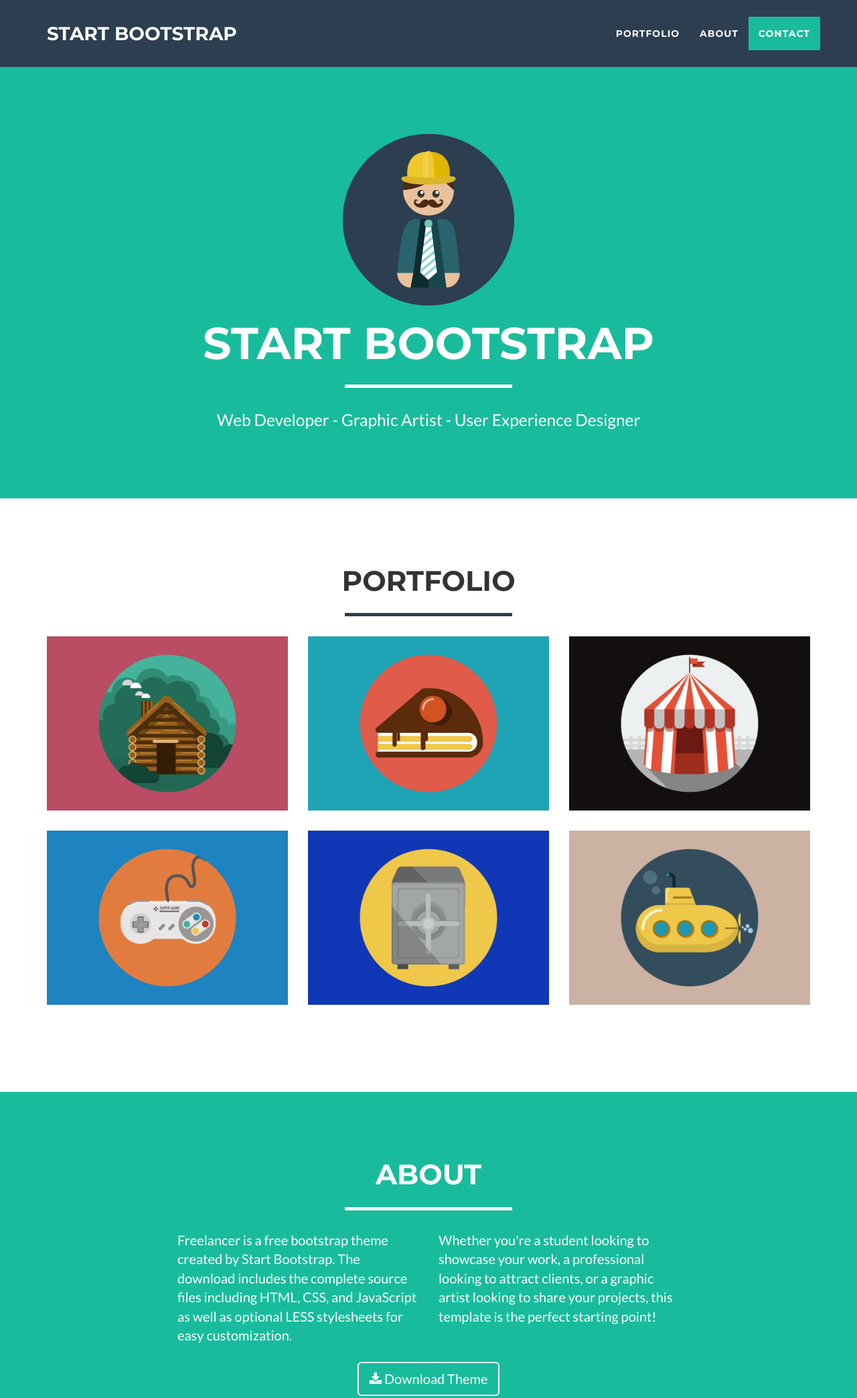
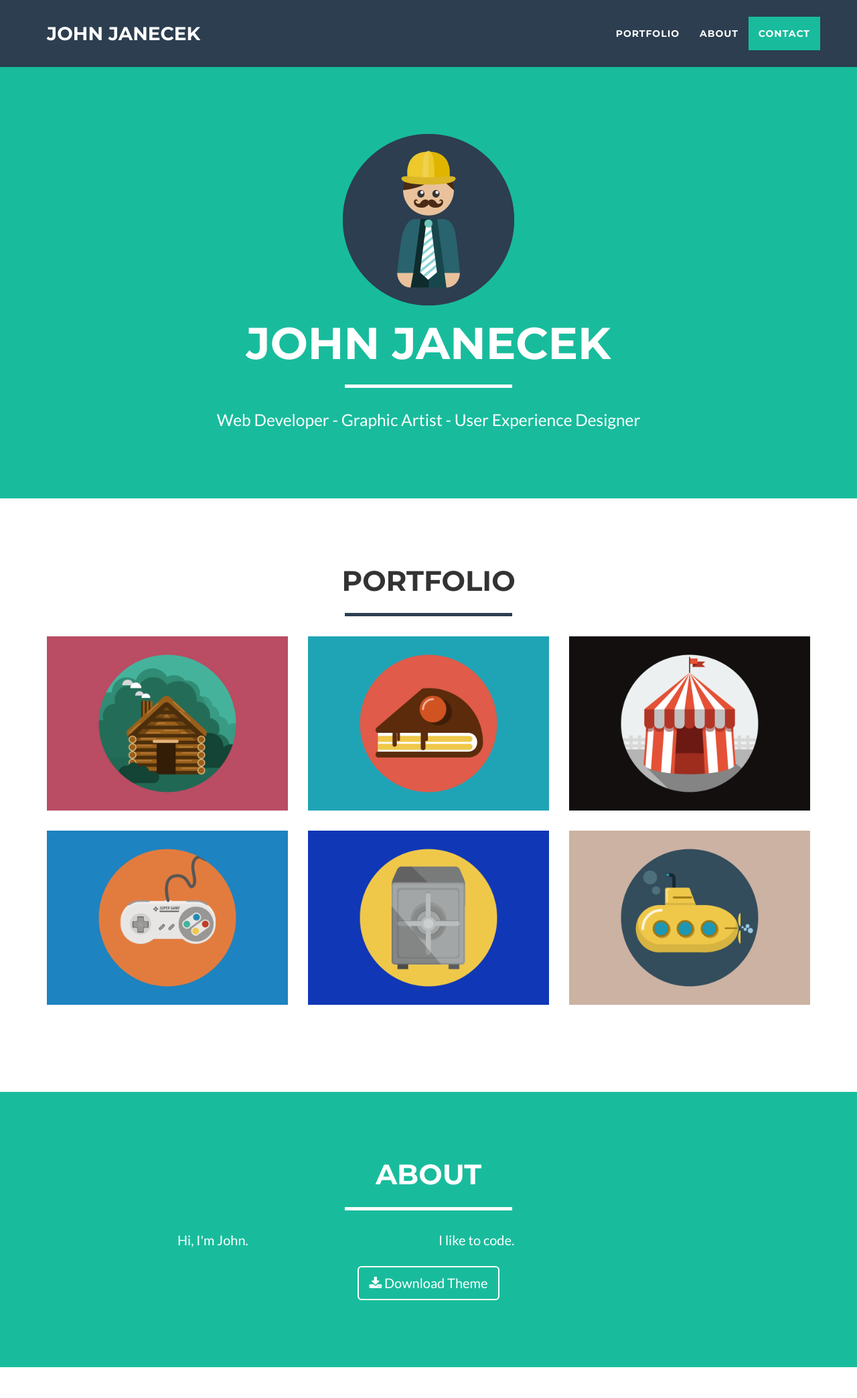
Before and after one commit to jtjanecek/jtjanecek.github.io, a website: page index.html in a window 1280 px wide. Shown: the top 2087 px of the page at 67% size. Drawn offline with nearby package versions, Linux system fonts and the light colour scheme.

Commit message:
changed some of the template

```diff
--- a/index.html
+++ b/index.html
@@ -9,7 +9,7 @@
     <meta name="description" content="">
     <meta name="author" content="">
 
-    <title>Freelancer - Start Bootstrap Theme</title>
+    <title>John Janecek</title>
 
     <!-- Bootstrap Core CSS -->
     <link href="vendor/bootstrap/css/bootstrap.min.css" rel="stylesheet">
@@ -42,7 +42,7 @@
                 <button type="button" class="navbar-toggle" data-toggle="collapse" data-target="#bs-example-navbar-collapse-1">
                     <span class="sr-only">Toggle navigation</span> Menu <i class="fa fa-bars"></i>
                 </button>
-                <a class="navbar-brand" href="#page-top">Start Bootstrap</a>
+                <a class="navbar-brand" href="#page-top">John Janecek</a>
             </div>
 
             <!-- Collect the nav links, forms, and other content for toggling -->
@@ -74,7 +74,7 @@
                 <div class="col-lg-12">
                     <img class="img-responsive" src="img/profile.png" alt="">
                     <div class="intro-text">
-                        <h1 class="name">Start Bootstrap</h1>
+                        <h1 class="name">John Janecek</h1>
                         <hr class="star-light">
                         <span class="skills">Web Developer - Graphic Artist - User Experience Designer</span>
                     </div>
@@ -168,10 +168,10 @@
             </div>
             <div class="row">
                 <div class="col-lg-4 col-lg-offset-2">
-                    <p>Freelancer is a free bootstrap theme created by Start Bootstrap. The download includes the complete source files including HTML, CSS, and JavaScript as well as optional LESS stylesheets for easy customization.</p>
+                    <p>Hi, I'm John.</p>
                 </div>
                 <div class="col-lg-4">
-                    <p>Whether you're a student looking to showcase your work, a professional looking to attract clients, or a graphic artist looking to share your projects, this template is the perfect starting point!</p>
+                    <p>I like to code.</p>
                 </div>
                 <div class="col-lg-8 col-lg-offset-2 text-center">
                     <a href="#" class="btn btn-lg btn-outline">
```
